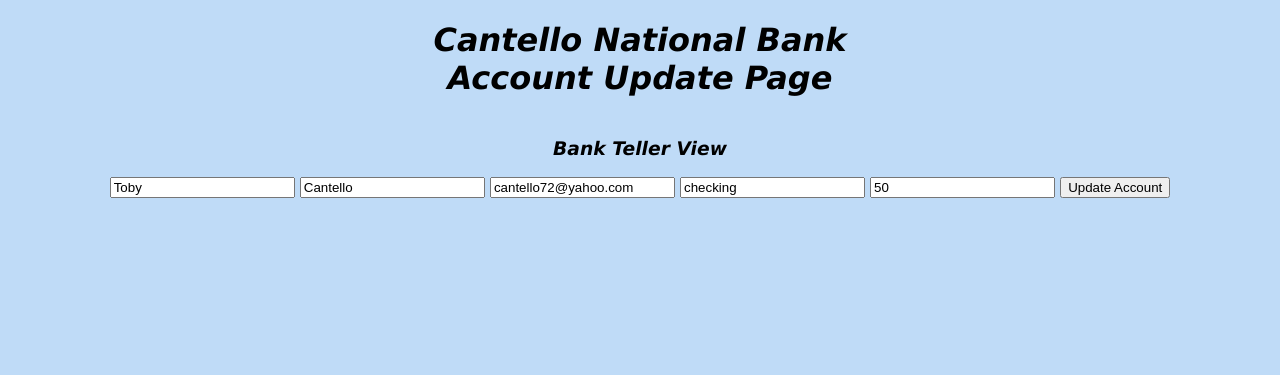
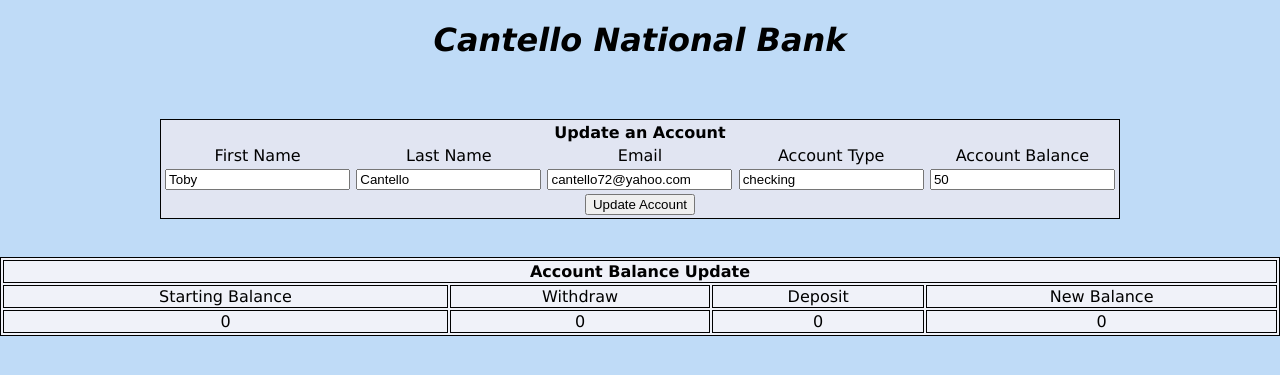
Before and after one commit to tcantello72/final_project, a Flask app: page /update/1 in a window 1280 px wide. Shown: the top 375 px of the page. Run offline with Flask 3, Linux system fonts and the light colour scheme; data comes from the database, SQL or seed files in the repository; both versions use the stored data as it was after the commit.

Commit message:
CSS changes to spice up the page
CSS changes to spice up the page

```diff
--- a/app.py
+++ b/app.py
@@ -17,8 +17,8 @@ class BankAccount(db.Model):
     date_created = db.Column(db.DateTime, default=datetime.utcnow)
 
     def __repr__(self):
-        # return "BankAccount('{self.id}', '{self.first_name}', '{self.Last_name}', '{self.email}', '{self.account_type}', {self.account_balance}, {self.date_created})"
         return '<Account %r>' % self.id
+
 with app.app_context():
     db.create_all()
 
@@ -42,6 +42,7 @@ def index():
     else:
         accounts = BankAccount.query.order_by(BankAccount.id).all()
         return render_template('index.html', accounts=accounts)
+
 
 @app.route('/delete/<int:id>')
 def delete(id):
--- a/static/css/style.css
+++ b/static/css/style.css
@@ -10,10 +10,11 @@ form {
 }
 
 table {
+    background-color: #f0f2f9;
     border-top: 1px solid black;
     border-bottom: 1px solid black;
     border-left: 1px solid black;
-    border-bottom: 1px solid black;
+    border-right: 1px solid black;
     justify-content: center;
     justify-items: center;
     text-align: center;
@@ -23,7 +24,7 @@ th {
     border-top: 1px solid black;
     border-bottom: 1px solid black;
     border-left: 1px solid black;
-    border-bottom: 1px solid black;
+    border-right: 1px solid black;
     justify-content: center;
     justify-items: center;
     text-align: center;
@@ -33,10 +34,28 @@ td {
     border-top: 1px solid black;
     border-bottom: 1px solid black;
     border-left: 1px solid black;
-    border-bottom: 1px solid black;
+    border-right: 1px solid black;
     justify-content: center;
     justify-items: center;
     text-align: center;
+}
+
+.tableAdd {
+    background-color: #e1e5f2;
+    margin-left: auto;
+    margin-right: auto;
+    width: 75%;
+    border-top: 1px solid black;
+    border-bottom: 1px solid black;
+    border-left: 1px solid black;
+    border-right: 1px solid black;
+    justify-content: center;
+    justify-items: center;
+    text-align: center;
+}
+
+.tableCellAdd{
+    border: none;
 }
 
 h1 {
--- a/templates/base.html
+++ b/templates/base.html
@@ -7,6 +7,7 @@
     {% block head %}{% endblock %}
 </head>
 <body>
+    <script src = "{{ url_for('src', filename='tablesort.js') }}"></script>
     {% block body %}{% endblock %}
 </body>
 </html>
--- a/templates/update.html
+++ b/templates/update.html
@@ -1,25 +1,69 @@
 {% extends 'base.html' %}
 
 {% block head %}
-    <title>Cantello National Bank</title>
+    <title>Cantello National Bank Account Update Page Teller View</title>
 {% endblock %}
 
 {% block body %}
     <div class="content">
-        <h1>Cantello National Bank<br>
-        Account Update Page</h1>
-        <h3>Bank Teller View</h3>
+        <h1>Cantello National Bank</h1>
+        <br>
+        <br>
+        <table class="tableAdd">
+            <tr>
+                <th colspan="5" class="tableCellAdd">Update an Account</th>
+            </tr>
+            <tr>
+                <td class="tableCellAdd">First Name</td>
+                <td class="tableCellAdd">Last Name</td>
+                <td class="tableCellAdd">Email</td>
+                <td class="tableCellAdd">Account Type</td>
+                <td class="tableCellAdd">Account Balance</td>
+            </tr>
+            <tr>
+                <form action="/update/{{account.id}}" method="POST">
+                    <input type="hidden" name="id" id="id" value="{{account.id}}" required>
+                    <td class="tableCellAdd">
+                        <input type="text" name="first_name" id="first_name" value="{{account.first_name}}" required>
+                    <td class="tableCellAdd">
+                        <input type="text" name="last_name" id="last_name" value="{{account.last_name}}" required>
+                    </td>
+                    <td class="tableCellAdd">
+                        <input type="text" name="email" id="email" value="{{account.email}}" required>
+                    </td>
+                    <td class="tableCellAdd">
+                        <input type="text" name="account_type" id="account_type" value="{{account.account_type}}" required>
+                    </td>
+                    <td class="tableCellAdd">
+                        <input type="integer" name="account_balance" id="account_balance" value="{{account.account_balance}}" required>
+                    </td>
+            </tr>
+            <tr>
+                    <td colspan="5" class="tableCellAdd">
+                        <input type="submit" value="Update Account">
+                    </td>
+                </form>
+            </tr>
+        </table>
+        <br>
+        <br>
+        <table>
+            <tr>
+                <th colspan="4">Account Balance Update</th>
+            </tr>
+            <tr>
+                <td>Starting Balance</td>
+                <td>Withdraw</td>
+                <td>Deposit</td>
+                <td>New Balance</td>
+            </tr>
+            <tr>
+                <td>0</td>
+                <td>0</td>
+                <td>0</td>
+                <td>0</td>
+            </tr>
 
-
-        <form action="/update/{{account.id}}" method="POST">
-            <input type="hidden" name="id" id="id" value="{{account.id}}">
-            <input type="text" name="first_name" id="first_name" value="{{account.first_name}}">
-            <input type="text" name="last_name" id="last_name" value="{{account.last_name}}">
-            <input type="text" name="email" id="email" value="{{account.email}}">
-            <input type="text" name="account_type" id="account_type" value="{{account.account_type}}">
-            <input type="integer" name="account_balance" id="account_balance" value="{{account.account_balance}}">
-            <input type="submit" value="Update Account">
-        </form>
+        </table>
     </div>
-
 {% endblock %}
```
Also changed, not shown: templates/index.html (+44 -11 lines), instance/bank.db, src/tablesort.js (added).
